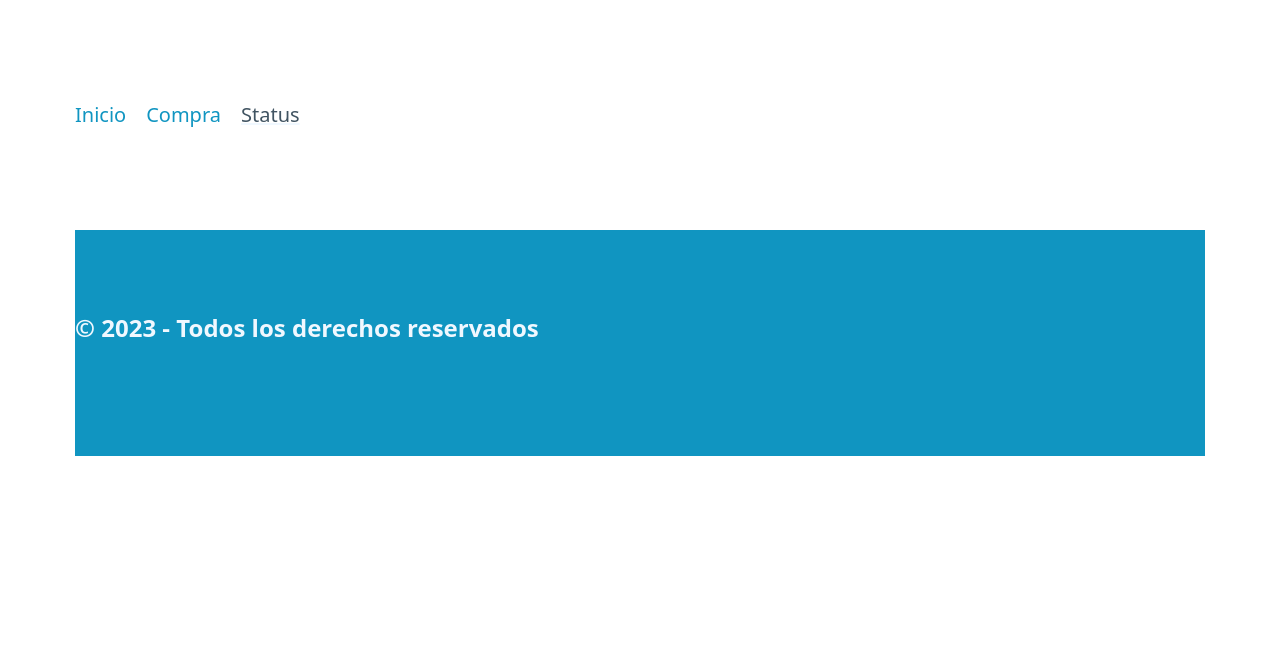
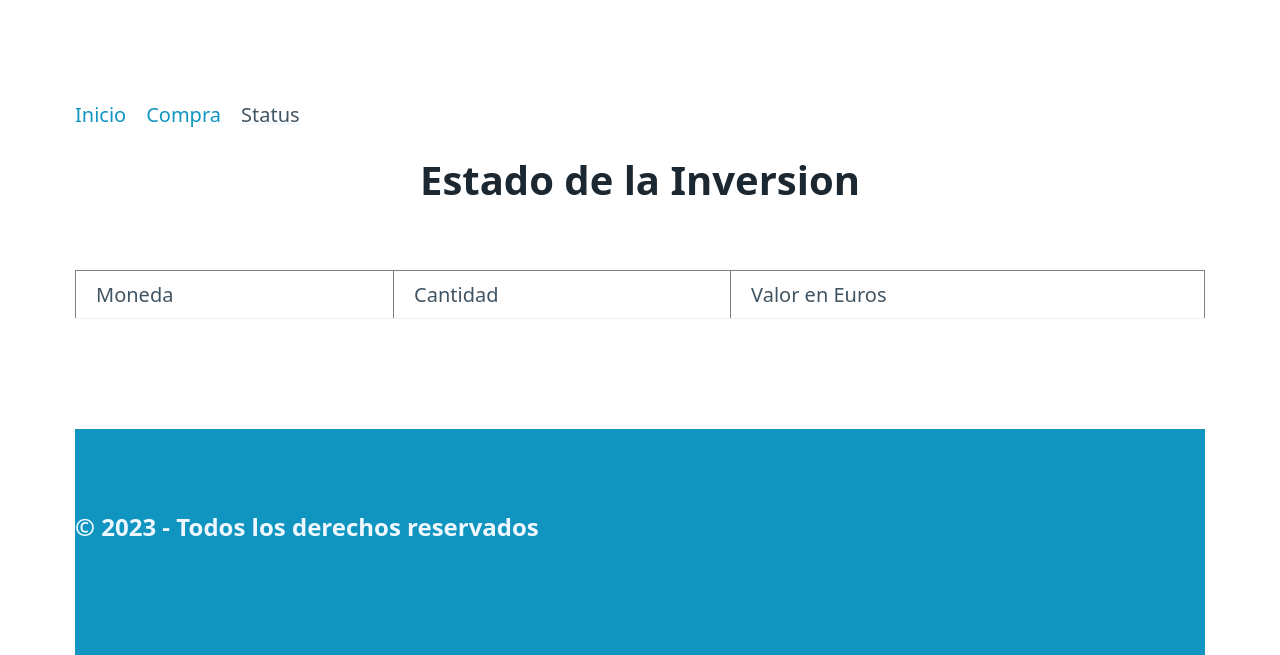
Before and after one commit to vallinapablo/proyecto_flask_classic, a Flask app: page /status in a window 1280 px wide. Shown: the part 226-881 px from the top of the page. Before the commit the page ends 682 px from the top, so only its background shows below. Run offline with Flask 3, Linux system fonts and the light colour scheme; lists and menus that the app fills with data are empty; parts of the project's set-up code (start-up, migrations or seed data) failed here and were passed over.

Commit message:
Entrega proyecto

```diff
--- a/my_crypto/routes.py
+++ b/my_crypto/routes.py
@@ -1,7 +1,8 @@
 from my_crypto import app
 from my_crypto.models import *
 from my_crypto.forms import *
-from flask import render_template, flash, redirect, request
+from flask import render_template, flash, redirect, request, logging
+from time import strftime
 
 dao= MovementDAOsqlite(app.config.get("PATH_SQLITE"))
 
@@ -15,6 +16,7 @@ def purchase():
     form = CompraForm()
     cantidad_to = None
     if request.method == 'GET':
+
         return render_template("compra.html", the_form = form)
 
     elif request.method == 'POST' and form.validate_on_submit():
@@ -32,14 +34,17 @@ def purchase():
             return render_template("compra.html", the_form = form, cantidad_to=cantidad_to)
 
         if 'comprar' in request.form:
+            date = strftime("%a, %d %b %Y")
+            time = strftime("%H:%M")
             moneda_from = form.moneda_from.data
             moneda_to = form.moneda_to.data
             cantidad_from = form.cantidad_from.data
+
             cantidad_to = form.cantidad_to.data
 
             try:
-                dao.insert(Movement("jiji", "jaja" ,moneda_from, cantidad_from,
-                                    moneda_to, cantidad_from))
+                dao.insert(Movement(date, time ,moneda_from, cantidad_from,
+                                    moneda_to, cantidad_to))
                 return redirect("/")
             except ValueError as e:
                 flash(str(e))
--- a/my_crypto/templates/status.html
+++ b/my_crypto/templates/status.html
@@ -8,4 +8,17 @@
     </ul>
 </nav>
 
+<h1 align="center">Estado de la Inversion</h1>
+
+<table class="container" border="1px ">
+
+    <tr>
+
+        <th>Moneda </th>
+        <th>Cantidad </th>
+        <th>Valor en Euros</th>
+
+
+    </tr>
+</table>
 {% endblock %}
```
Also changed, not shown: data/movements.db, 1 other file.
